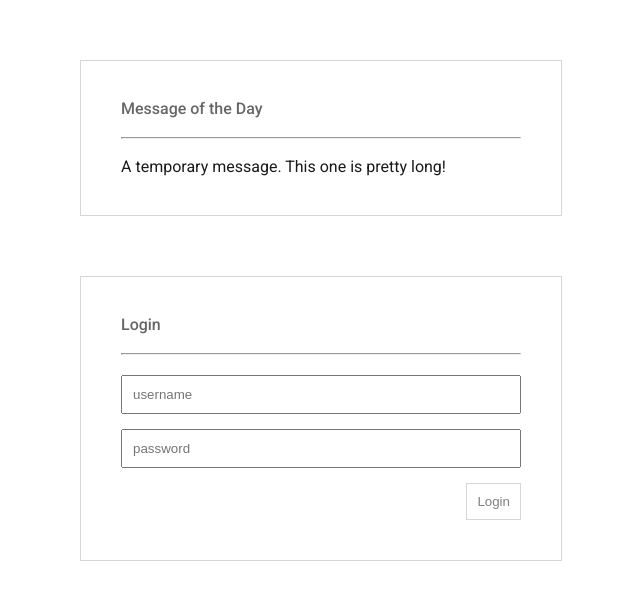
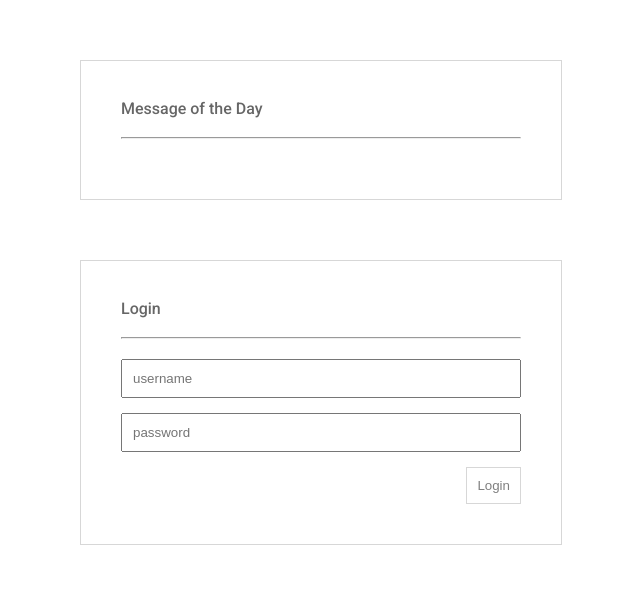
Before and after one commit to gerryfletch/angular-jersey-auth, an Angular app in the folder webapp/: page / in a window 1280 px wide. Shown: the top 600 px of the page, without its empty margins (319-959 px from the left). Built offline with nearby package versions, Linux system fonts and the light colour scheme; no server answers; what @auth0/angular-jwt would draw is missing.

Commit message:
Made message show in component on init.

```diff
--- a/webapp/src/app/components/message/message.component.ts
+++ b/webapp/src/app/components/message/message.component.ts
@@ -1,4 +1,5 @@
-import { Component, OnInit } from '@angular/core';
+import {Component, OnInit} from '@angular/core';
+import {MessageService} from '../../_services/message.service';
 
 @Component({
   selector: 'app-message',
@@ -9,10 +10,19 @@ export class MessageComponent implements OnInit {
 
   message: string;
 
-  constructor() { }
+  constructor(private messageService: MessageService) {
+  }
 
   ngOnInit() {
-     this.message = 'A temporary message. This one is pretty long!';
+    this.messageService.getMessage()
+      .subscribe(
+        data => {
+          this.message = data.message;
+        },
+        error => {
+          console.log(error);
+        }
+      );
   }
 
 }
```
